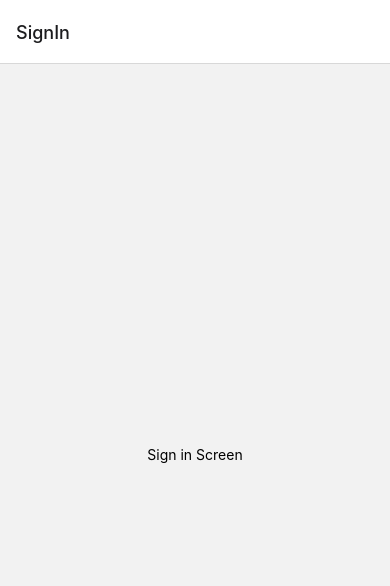
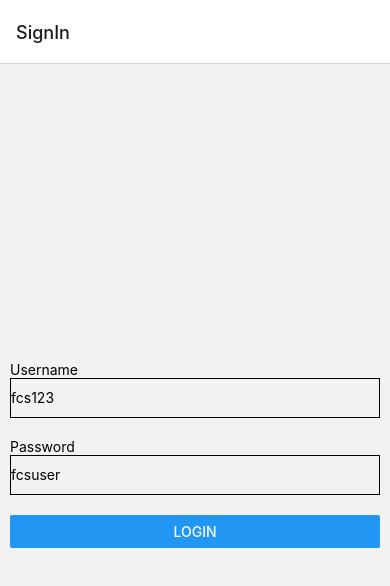
Before and after one commit to JackNgWeiMing/Movies, a React Native app: screen /SignIn in a window 390 px wide. Shown: the top 586 px of the page. Built offline with nearby package versions, Linux system fonts and the light colour scheme.

Commit message:
add SignIn Screen + integrate loginAPI

```diff
--- a/src/Router.tsx
+++ b/src/Router.tsx
@@ -1,6 +1,7 @@
 import React from 'react';
 import {createNativeStackNavigator} from '@react-navigation/native-stack';
 import {SignInScreen} from './screens/SignIn/SignInScreen';
+import {MovieListScreen} from './screens/MovieList/MovieListScreen';
 
 const Stack = createNativeStackNavigator();
 
@@ -8,6 +9,7 @@ export const Router = () => {
   return (
     <Stack.Navigator>
       <Stack.Screen name="SignIn" component={SignInScreen} />
+      <Stack.Screen name="MovieList" component={MovieListScreen} />
     </Stack.Navigator>
   );
 };
--- /dev/null
+++ b/src/apis/index.ts
@@ -0,0 +1,24 @@
+const MOCK_USER = {
+  username: 'fcs123',
+  password: 'fcsuser',
+};
+
+function sleep(ms: number) {
+  return new Promise<void>(resolve => {
+    setTimeout(() => {
+      resolve();
+    }, ms);
+  });
+}
+
+export const loginAPI = async (username: string, password: string) => {
+  /**
+   * Fake Authentication API
+   */
+  await sleep(500);
+  if (username !== MOCK_USER.username || password !== MOCK_USER.password) {
+    return Promise.reject({message: 'Invalid username or password.'});
+  } else {
+    return Promise.resolve();
+  }
+};
--- /dev/null
+++ b/src/components/Container.tsx
@@ -0,0 +1,18 @@
+import React from 'react';
+import {StyleSheet, View, ViewProps} from 'react-native';
+
+export const Container: React.FC<ViewProps> = props => {
+  const {style, children, ...rest} = props;
+  return (
+    <View style={[styles.container, style]} {...rest}>
+      {children}
+    </View>
+  );
+};
+
+const styles = StyleSheet.create({
+  container: {
+    marginHorizontal: 10,
+    marginVertical: 10,
+  },
+});
--- /dev/null
+++ b/src/components/index.tsx
@@ -0,0 +1 @@
+export * from './Container';
--- /dev/null
+++ b/src/hooks/useSafeNavigation.tsx
@@ -0,0 +1,16 @@
+import {useNavigation} from '@react-navigation/native';
+import {NativeStackNavigationProp} from '@react-navigation/native-stack';
+
+type RootStackParamList = {
+  SignIn: undefined;
+  MovieList: undefined;
+  MovieInfo: {movieId: string};
+};
+
+type RootStackParam = NativeStackNavigationProp<RootStackParamList>;
+
+export const useSafeNavigation = () => {
+  const navigation = useNavigation<RootStackParam>();
+
+  return navigation;
+};
--- /dev/null
+++ b/src/screens/MovieList/MovieListScreen.tsx
@@ -0,0 +1,25 @@
+import * as React from 'react';
+import {Text, StyleSheet} from 'react-native';
+import {SafeAreaView} from 'react-native-safe-area-context';
+import {Container} from '../../components';
+
+export function MovieListScreen() {
+  return (
+    <SafeAreaView style={styles.root}>
+      <Container>
+        <Text>Movie List Screen</Text>
+      </Container>
+    </SafeAreaView>
+  );
+}
+
+const styles = StyleSheet.create({
+  root: {
+    flex: 1,
+    justifyContent: 'center',
+  },
+  input: {
+    height: 40,
+    borderWidth: 1,
+  },
+});
--- a/src/screens/SignIn/SignInScreen.tsx
+++ b/src/screens/SignIn/SignInScreen.tsx
@@ -1,10 +1,94 @@
 import * as React from 'react';
-import {View, Text} from 'react-native';
+import {Text, TextInput, StyleSheet, Button, ButtonProps} from 'react-native';
+import {SafeAreaView} from 'react-native-safe-area-context';
+import {loginAPI} from '../../apis';
+import {Container} from '../../components';
+import {useSafeNavigation} from '../../hooks/useSafeNavigation';
 
 export function SignInScreen() {
+  const navigation = useSafeNavigation();
+  const [loading, setLoading] = React.useState(false);
+  const [errorMessage, setErrorMessage] = React.useState('');
+  const [username, onUsernameChange] = React.useState('fcs123');
+  const [password, onPasswordChange] = React.useState('fcsuser');
+
+  const onSubmit: ButtonProps['onPress'] = () => {
+    // Basic Validation
+    if (!username || !onUsernameChange) {
+      setErrorMessage('Please enter both username & password');
+      return;
+    }
+
+    // Reset
+    setErrorMessage('');
+    setLoading(true);
+
+    // Calling API
+    loginAPI(username, password)
+      .then(() => {
+        setLoading(false);
+        navigation.navigate('MovieList');
+      })
+      .catch(error => {
+        setLoading(false);
+        setErrorMessage(error?.message || 'Failed to login');
+      });
+  };
+
   return (
-    <View style={{flex: 1, alignItems: 'center', justifyContent: 'center'}}>
-      <Text>Sign in Screen</Text>
-    </View>
+    <SafeAreaView style={styles.root}>
+      {/* Username Input */}
+      <Container>
+        <Text>Username</Text>
+        <TextInput
+          style={styles.input}
+          onChangeText={onUsernameChange}
+          value={username}
+          placeholder="useless placeholder"
+        />
+      </Container>
+
+      {/* Password Input */}
+      <Container>
+        <Text>Password</Text>
+        <TextInput
+          style={styles.input}
+          onChangeText={onPasswordChange}
+          value={password}
+          placeholder="useless placeholder"
+        />
+      </Container>
+
+      {/* Failed Login Message */}
+      {errorMessage ? (
+        <Container style={styles.alertBox}>
+          <Text style={styles.alertText}>{errorMessage}</Text>
+        </Container>
+      ) : null}
+
+      <Container>
+        <Button title="Login" disabled={loading} onPress={onSubmit} />
+      </Container>
+    </SafeAreaView>
   );
 }
+
+const styles = StyleSheet.create({
+  root: {
+    flex: 1,
+    justifyContent: 'center',
+  },
+  input: {
+    height: 40,
+    borderWidth: 1,
+  },
+  alertBox: {
+    backgroundColor: '#ddc7c7',
+    paddingHorizontal: 10,
+    paddingVertical: 20,
+  },
+  alertText: {
+    color: '#c41212',
+    textAlign: 'center',
+  },
+});
```
